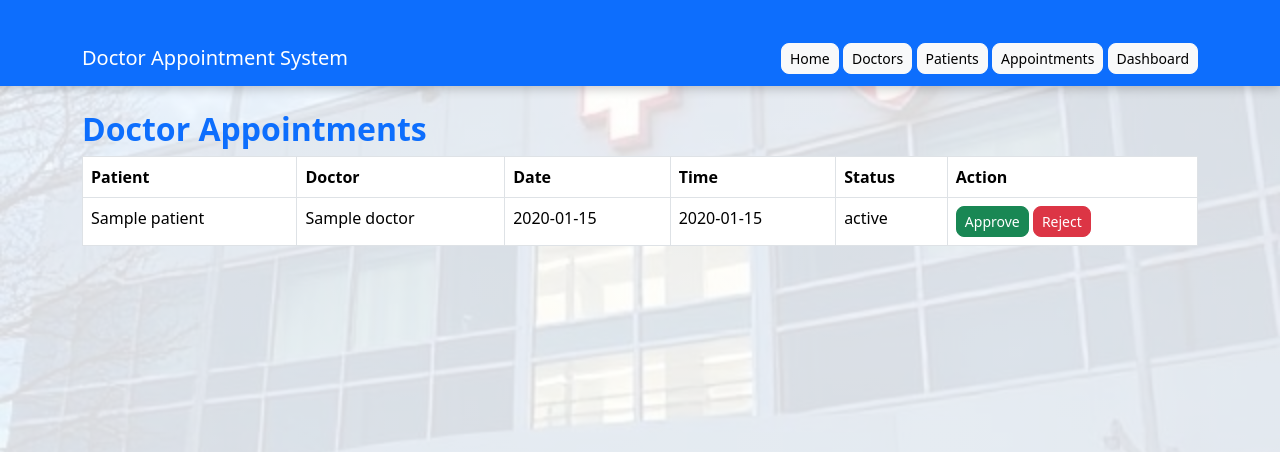
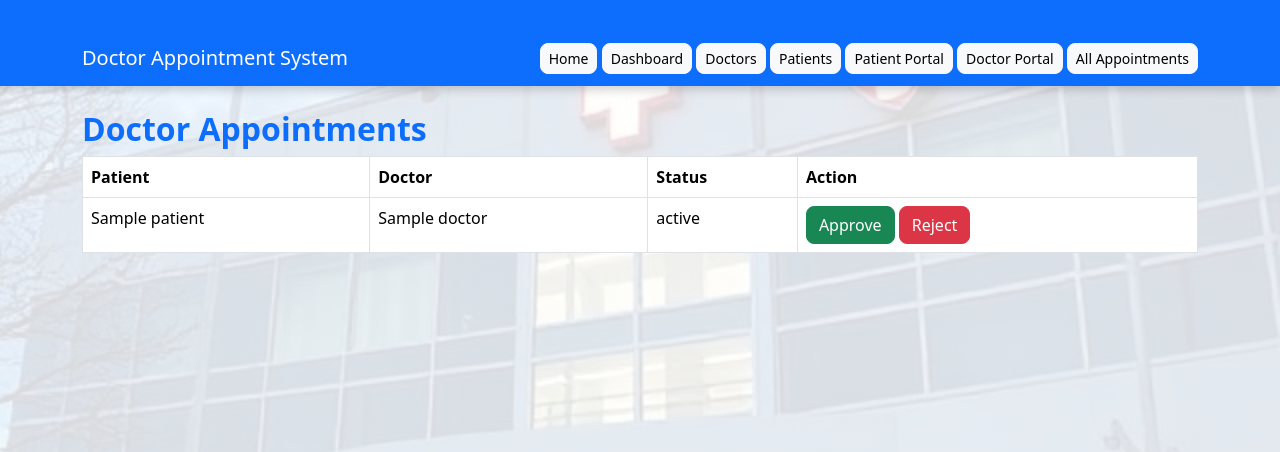
Before and after one commit to NishantMudgal6764/DoctorAppointmentSystem, a Flask app: page /doctor-appointments in a window 1280 px wide. Shown: the top 452 px of the page. Run offline with Flask 3, Linux system fonts and the light colour scheme; tables that the repository leaves empty hold one stand-in row (values such as "Sample post").

Commit message:
Added doctor portal button

```diff
--- a/templates/base.html
+++ b/templates/base.html
@@ -15,12 +15,13 @@
         <a class="navbar-brand" href="/">Doctor Appointment System</a>
 
         <div>
-            <a href="/" class="btn btn-light btn-sm">Home</a>
-            <a href="/doctors" class="btn btn-light btn-sm">Doctors</a>
-            <a href="/patients" class="btn btn-light btn-sm">Patients</a>
-            <a href="/appointments" class="btn btn-light btn-sm">Appointments</a>
-            <a href="/dashboard" class="btn btn-light btn-sm">Dashboard</a>
-
+    <a href="/" class="btn btn-light btn-sm">Home</a>
+    <a href="/dashboard" class="btn btn-light btn-sm">Dashboard</a>
+    <a href="/doctors" class="btn btn-light btn-sm">Doctors</a>
+    <a href="/patients" class="btn btn-light btn-sm">Patients</a>
+    <a href="/patient-dashboard" class="btn btn-light btn-sm">Patient Portal</a>
+    <a href="/doctor-appointments" class="btn btn-light btn-sm">Doctor Portal</a>
+    <a href="/appointments" class="btn btn-light btn-sm">All Appointments</a>
         </div>
     </div>
 </nav>
--- a/templates/doctor_appointments.html
+++ b/templates/doctor_appointments.html
@@ -4,63 +4,37 @@
 
 <h2>Doctor Appointments</h2>
 
-
 <table class="table table-bordered">
 
 <tr>
     <th>Patient</th>
     <th>Doctor</th>
-    <th>Date</th>
-    <th>Time</th>
     <th>Status</th>
     <th>Action</th>
 </tr>
-
 
 {% for appointment in appointments %}
 
 <tr>
 
-<td>
-{{ appointment.patient.name }}
-</td>
+<td>{{ appointment.patient.name }}</td>
+<td>{{ appointment.doctor.name }}</td>
+<td>{{ appointment.status }}</td>
 
 <td>
-{{ appointment.doctor.name }}
-</td>
+    <a href="/approve/{{ appointment.id }}" class="btn btn-success">
+        Approve
+    </a>
 
-<td>
-{{ appointment.appointment_date }}
-</td>
-
-<td>
-{{ appointment.appointment_time }}
-</td>
-
-<td>
-{{ appointment.status }}
-</td>
-
-<td>
-
-<a href="/approve/{{ appointment.id }}"
-class="btn btn-success btn-sm">
-Approve
-</a>
-
-
-<a href="/reject/{{ appointment.id }}"
-class="btn btn-danger btn-sm">
-Reject
-</a>
-
+    <a href="/reject/{{ appointment.id }}" class="btn btn-danger">
+        Reject
+    </a>
 </td>
 
 </tr>
 
 {% endfor %}
 
-
 </table>
 
 {% endblock %}
```
